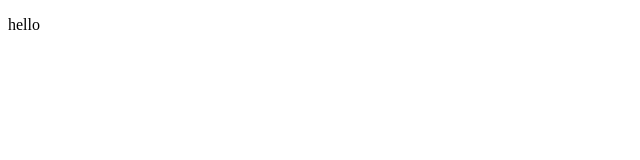
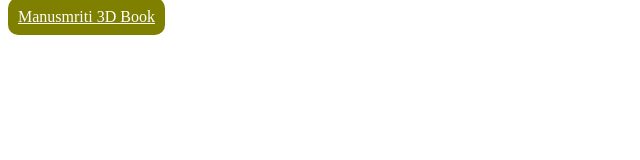
Before and after one commit to circuit0/texture, a plain HTML site: page texture.html in a window 1280 px wide. Shown: the whole page, without its empty margins (0-640 px from the left). Drawn offline with Linux system fonts and the light colour scheme.

Commit message:
adding link for book

```diff
--- a/texture.html
+++ b/texture.html
@@ -3,6 +3,14 @@
 <head>
 <meta charset="utf-8">
 <title>logo</title>
+            <style>
+                        a{text-align:center;
+                          background-color:olive;
+                          color:white;
+                          padding:10px;
+                          border-radius:10px;
+                          cursor:default;}
+            </style>
 </head>
 <body>
 <script>
@@ -14,6 +22,6 @@
 script.setAttribute("src","/texture" + source[i]);
 document.body.appendChild(script);}
 </script>
-<p>hello</p>
+<a href="https://circuit0.github.io/texture/book.html">Manusmriti 3D Book</a>
 <body>
 </html>
```
